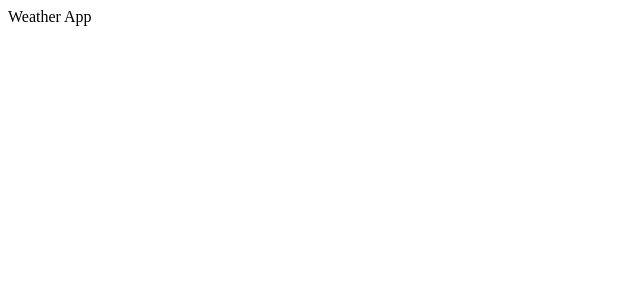
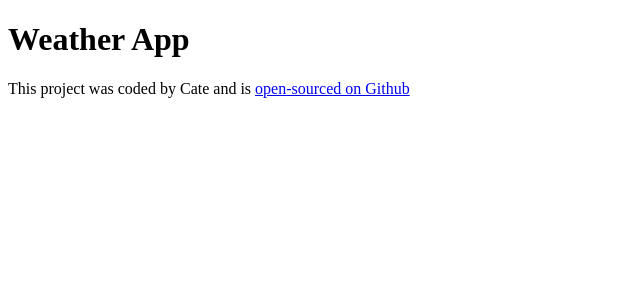
Before and after one commit to catarina6t/react-weather-app, a React (Create React App) app: page / in a window 1280 px wide. Shown: the top 300 px of the page, without its empty margins (0-640 px from the left). Built offline with nearby package versions, Linux system fonts and the light colour scheme.

Commit message:
Added the Github repo URL

```diff
--- a/src/App.js
+++ b/src/App.js
@@ -2,5 +2,18 @@
 import "./App.css";
 
 export default function App() {
-  return <div className="App"> Weather App</div>;
+  return (
+    <div className="App">
+      <h1>Weather App</h1>
+      <footer>
+        This project was coded by Cate and is{" "}
+        <a
+          href="https://github.com/catarina6t/react-weather-app"
+          target="_blank"
+        >
+          open-sourced on Github
+        </a>
+      </footer>
+    </div>
+  );
 }
```
